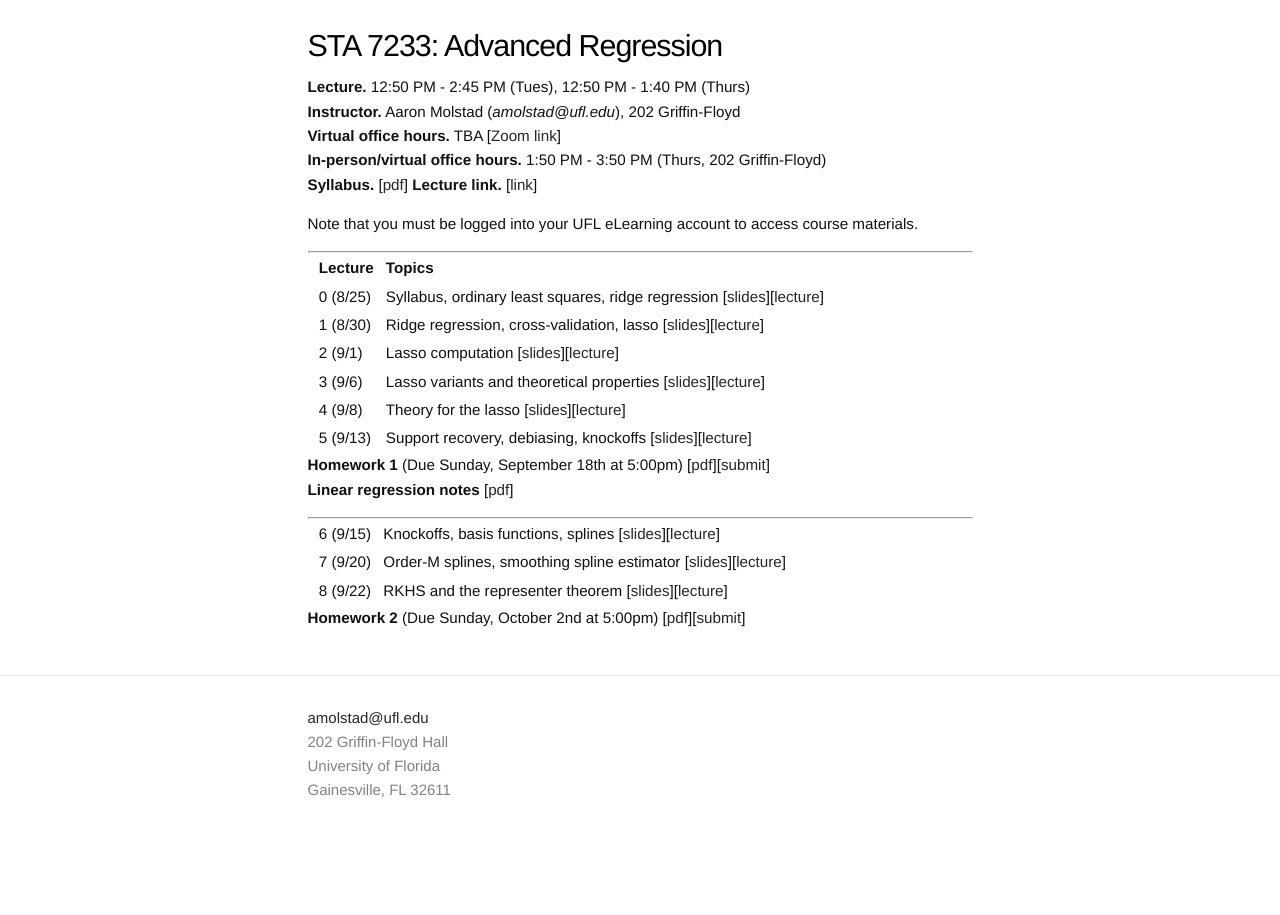
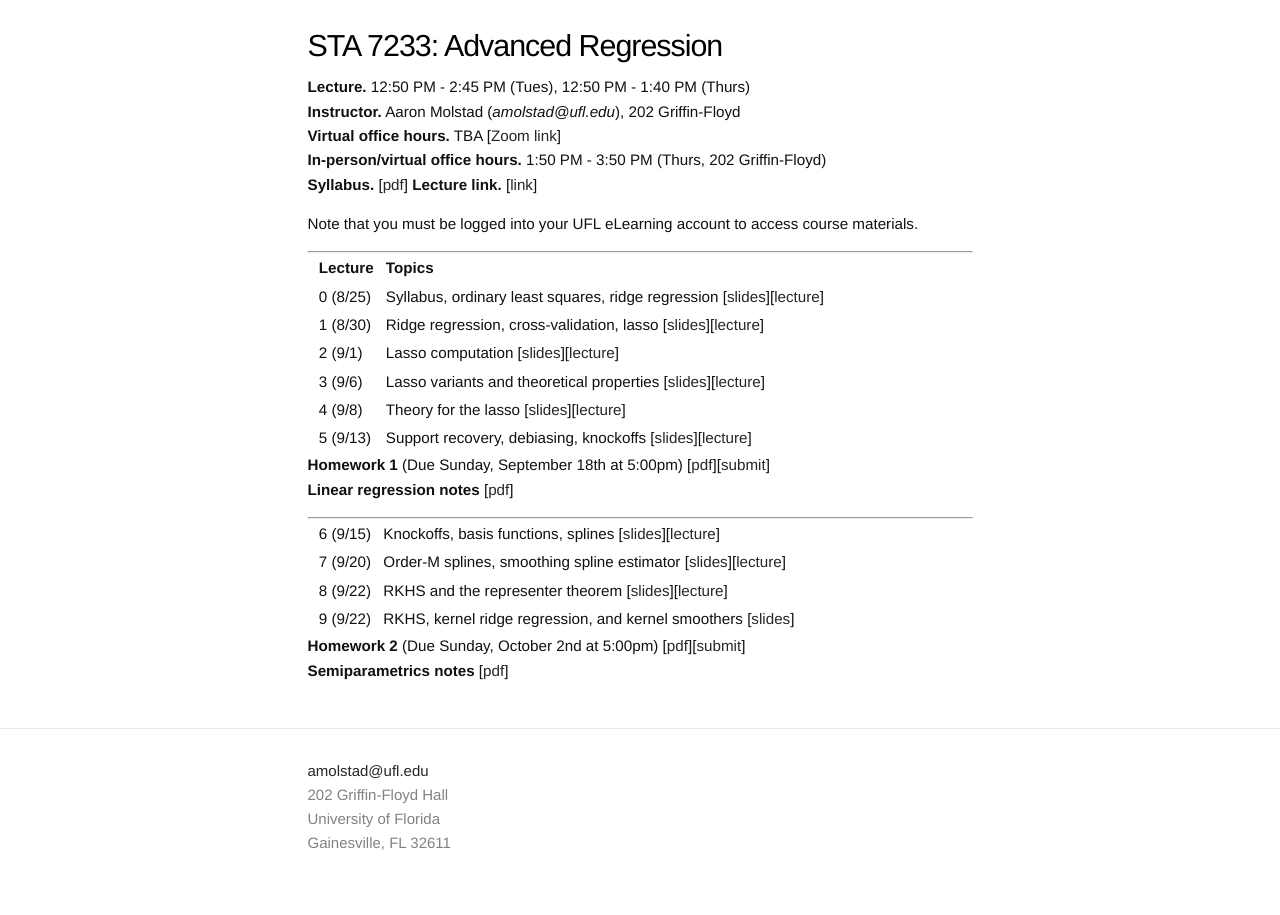
Before and after one commit to ajmolstad/ajmolstad.github.io, a Jekyll site: the page built from F22_STA7233.md, in a window 1280 px wide. Built offline with Jekyll 4.4.1, drawn with Linux system fonts in a browser that asks for light colours.

Commit message:
Update F22_STA7233.md

```diff
--- a/F22_STA7233.md
+++ b/F22_STA7233.md
@@ -31,5 +31,8 @@ Note that you must be logged into your UFL eLearning account to access course ma
 || 6 (9/15) || Knockoffs, basis functions, splines [[slides](https://ufl.instructure.com/files/71521547/download?download_frd=1)][[lecture](https://ufl.instructure.com/files/71570010/download?download_frd=1)] ||
 || 7 (9/20) || Order-M splines, smoothing spline estimator [[slides](https://ufl.instructure.com/files/71738772/download?download_frd=1)][[lecture](https://ufl.instructure.com/files/71738785/download?download_frd=1)] ||
 || 8 (9/22) || RKHS and the representer theorem [[slides](https://ufl.instructure.com/files/71739053/download?download_frd=1)][[lecture](https://ufl.instructure.com/files/71739054/download?download_frd=1)]||
+|| 9 (9/22) || RKHS, kernel ridge regression, and kernel smoothers [[slides](https://ufl.instructure.com/files/71821033/download?download_frd=1)]
+
 
 **Homework 2** (Due Sunday, October 2nd at 5:00pm) [[pdf](https://ufl.instructure.com/files/71817933/download?download_frd=1)][[submit](https://ufl.instructure.com/courses/463961/assignments/5399003)]
+**Semiparametrics notes** [[pdf](https://ufl.instructure.com/files/71821043/download?download_frd=1)]
```
